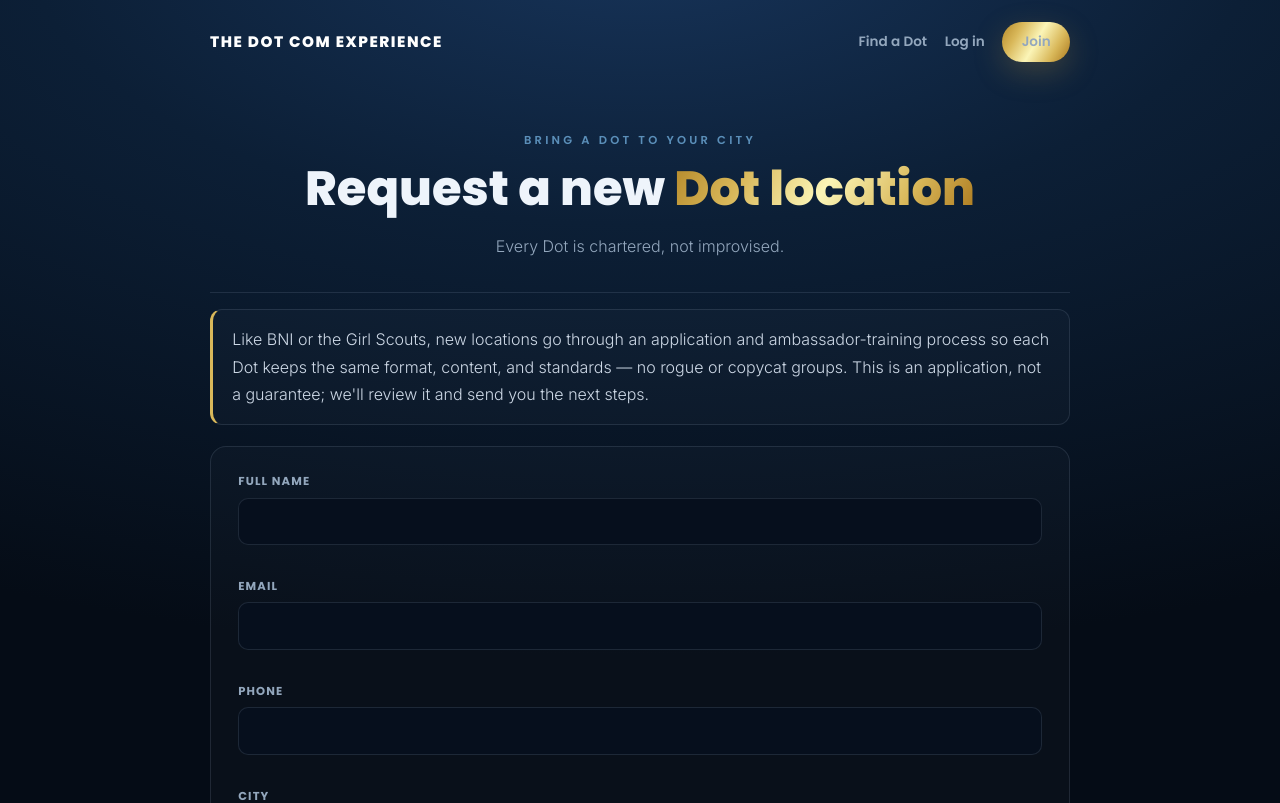
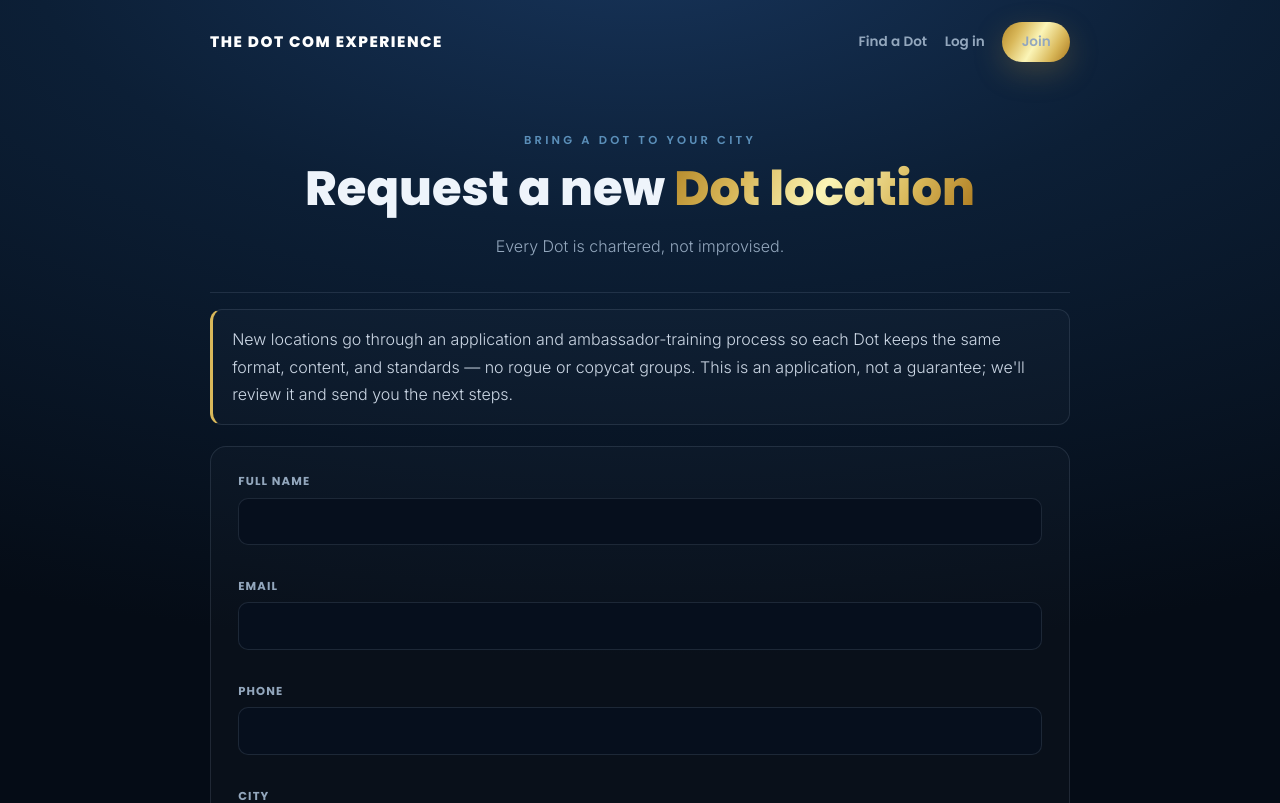
Before and after one commit to Abelcesq/thedotcomexperience, a Django app: page /dots/request/ in a window 1280 px wide. Shown: the top 803 px of the page. Run offline with Django 5.2, Linux system fonts and the light colour scheme.

Commit message:
Remove references to BNI, Girl Scouts, and other organizations
Per the CEO, drop all named-organization comparisons from the "Request a
new Dot location" messaging (home page, Django request page, model docstring,
README). The chartered/application/ambassador-training framing stays — just
without naming any other organization.

Co-Authored-By: Claude Opus 4.8 <noreply@anthropic.com>
Claude-Session: https://claude.ai/code/session_0152c3pgABouTGczTigWhQVV

```diff
--- a/membership/dots/models.py
+++ b/membership/dots/models.py
@@ -77,7 +77,7 @@ class Waitlist(models.Model):
 
 
 class DotApplication(models.Model):
-    """An application to charter and lead a new Dot (the BNI / Girl Scouts-style vetting)."""
+    """An application to charter and lead a new Dot (vetted, to keep every Dot consistent)."""
 
     class Status(models.TextChoices):
         SUBMITTED = "submitted", "Submitted"
--- a/membership/templates/dots/request.html
+++ b/membership/templates/dots/request.html
@@ -8,7 +8,7 @@
 </section>
 
 <div class="callout">
-  Like BNI or the Girl Scouts, new locations go through an application and ambassador-training process so each Dot
+  New locations go through an application and ambassador-training process so each Dot
   keeps the same format, content, and standards — no rogue or copycat groups. This is an application, not a guarantee;
   we'll review it and send you the next steps.
 </div>
--- a/web/index.html
+++ b/web/index.html
@@ -336,7 +336,7 @@
             <label><input type="radio" name="intent" value="join" checked> Join a Dot</label>
             <label><input type="radio" name="intent" value="request_location"> Request a new Dot location</label>
           </div>
-          <p class="apply-note" id="applyNote" hidden>Every Dot is chartered, not improvised. Like BNI or the Girl Scouts, new locations go through an application and ambassador-training process so each Dot keeps the same format, content, and standards — no rogue or copycat groups. Request your city below and we&rsquo;ll send you the next steps to apply.</p>
+          <p class="apply-note" id="applyNote" hidden>Every Dot is chartered, not improvised. New locations go through an application and ambassador-training process so each Dot keeps the same format, content, and standards — no rogue or copycat groups. Request your city below and we&rsquo;ll send you the next steps to apply.</p>
         </div>
         <div class="submit">
           <button type="submit" class="btn btn-gold">Keep me posted →</button>
```
Also changed, not shown: membership/README.md.
